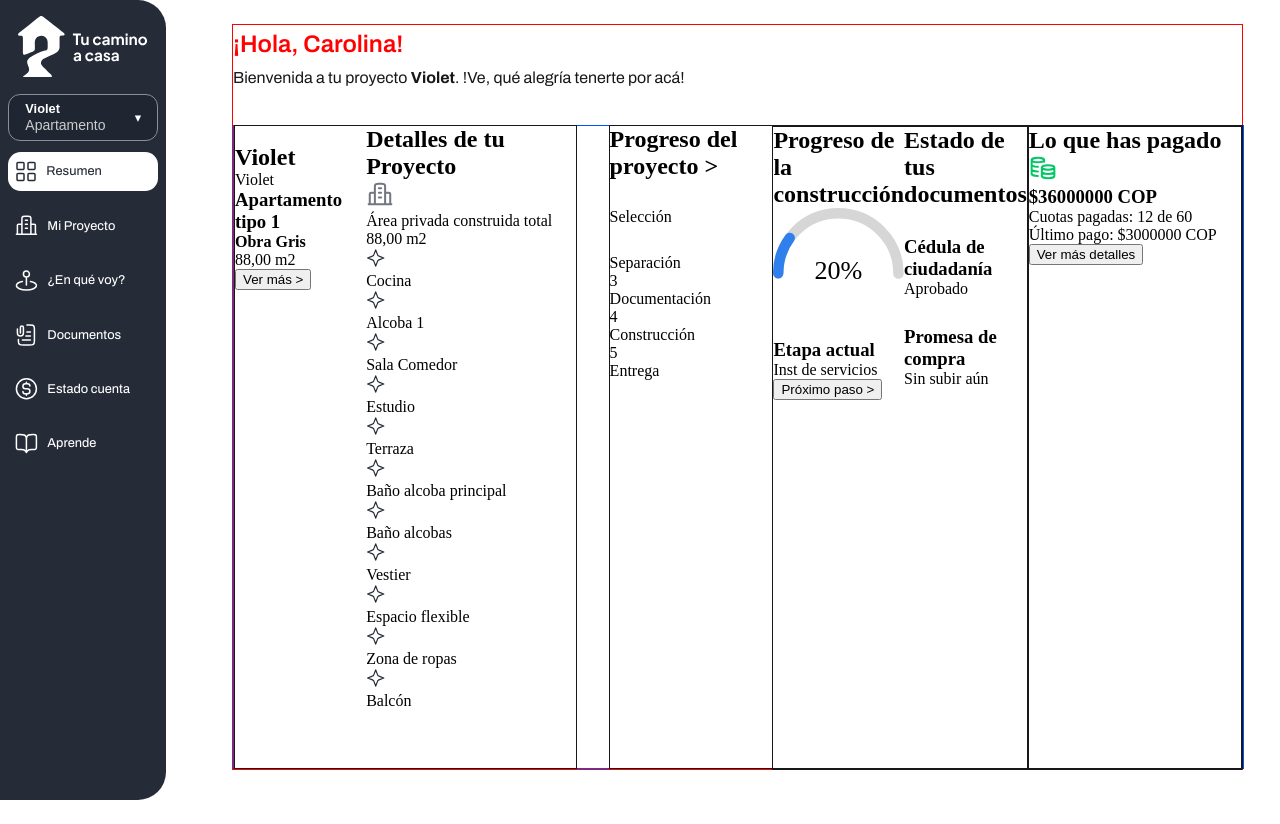
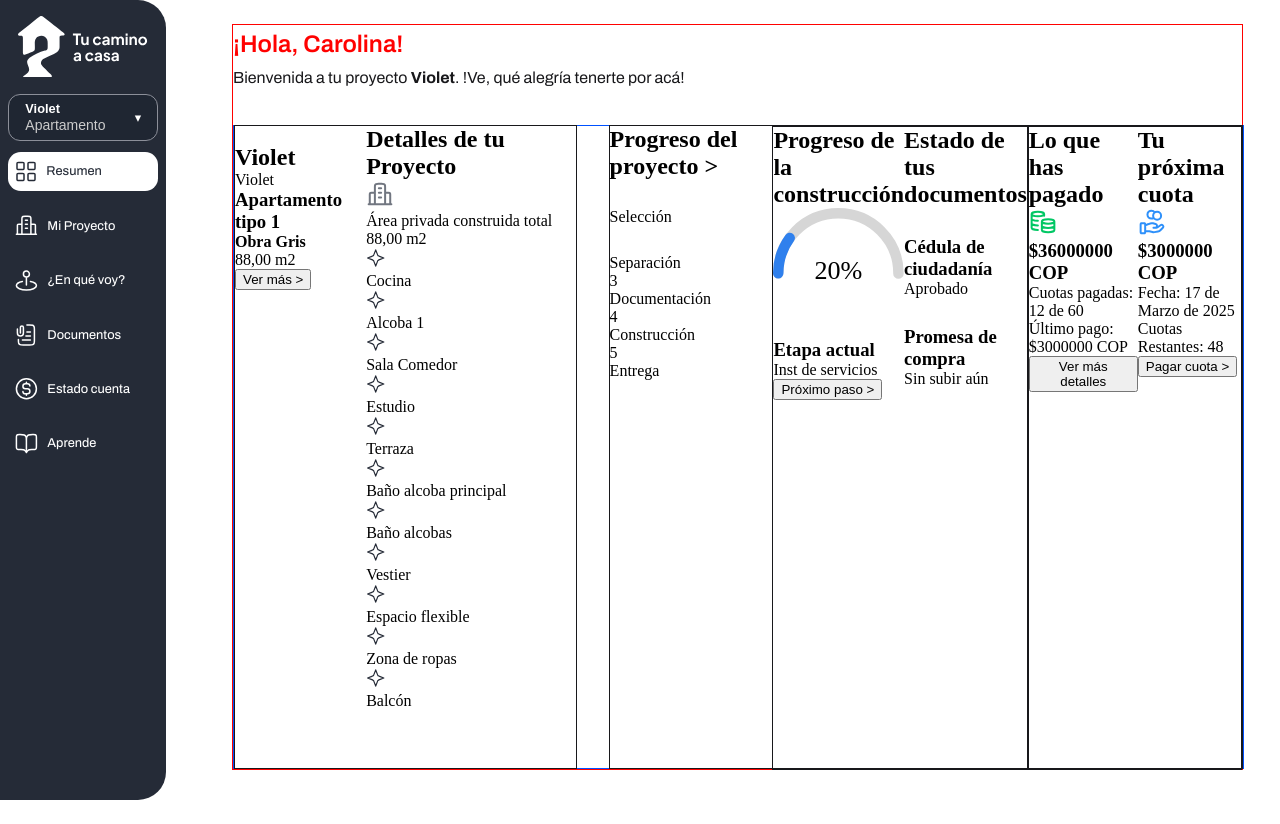
Before and after one commit to yabuJunn/tuCaminoACasa, a React (Vite) app: page /#/dashboard in a window 1280 px wide. Built offline with nearby package versions, Linux system fonts and the light colour scheme.

Commit message:
feat(hotfix): Creada estructura del componente NextInstalment de la dashboard

```diff
--- /dev/null
+++ b/src/components/nextInstalment/nextInstalment.jsx
@@ -0,0 +1,32 @@
+import "./nextInstalment.css"
+
+import nextInstalmentIcon from "../../assets/svg/nextInstalmentIcon.svg"
+
+const mockNextInstalment = {
+    amount: 3000000,
+    deadline: "17 de Marzo de 2025",
+    remainingInstallments: 48
+}
+
+export const NextInstalment = () => {
+    return <>
+        <div id="accruedPaymentContainer">
+            <div id="accruedPaymentTitleContainer">
+                <h2>Tu próxima cuota</h2>
+                <div id="accruedPaymentTitleIcon">
+                    <img src={nextInstalmentIcon} alt="" />
+                </div>
+            </div>
+
+            <div id="accruedPaymentContent">
+                <h3>${mockNextInstalment.amount} COP</h3>
+                <p>Fecha: {mockNextInstalment.deadline}</p>
+                <p>Cuotas Restantes: {mockNextInstalment.remainingInstallments}</p>
+            </div>
+
+            <button>
+                {"Pagar cuota >"}
+            </button>
+        </div>
+    </>
+}
--- a/src/pages/dashboard/dashboardPage.jsx
+++ b/src/pages/dashboard/dashboardPage.jsx
@@ -8,6 +8,7 @@ import { GeneralPropertyTimeline } from '../../components/generalPropertyTimelin
 import { ConstructionProgress } from '../../components/constructionProgress/constructionProgress'
 import { DocumentsState } from '../../components/documentsState/documentsState'
 import { AccruedPayment } from '../../components/accruedPayment/accruedPayment'
+import { NextInstalment } from '../../components/nextInstalment/nextInstalment'
 
 const mockUserName = "Carolina"
 
@@ -38,6 +39,7 @@ export const DashboardPage = () => {
 
 						<div id='dashboardContentColumn4'>
 							<AccruedPayment></AccruedPayment>
+							<NextInstalment></NextInstalment>
 						</div>
 					</div>
 				</div>
```
Also changed, not shown: src/assets/svg/nextInstalmentIcon.svg (added), src/components/nextInstalment/nextInstalment.css (added).
